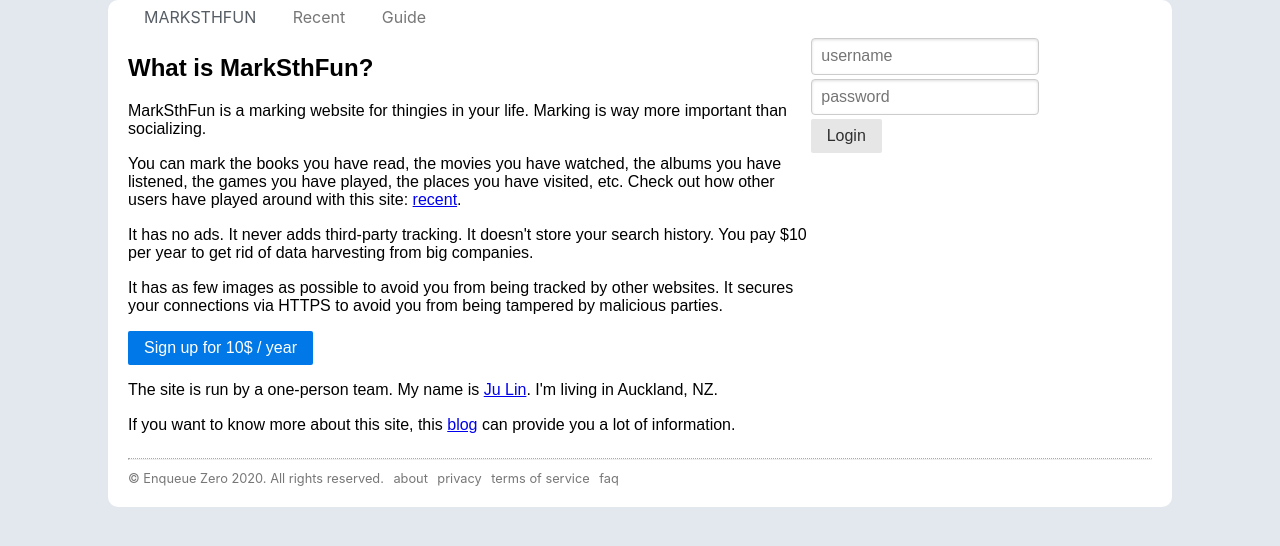
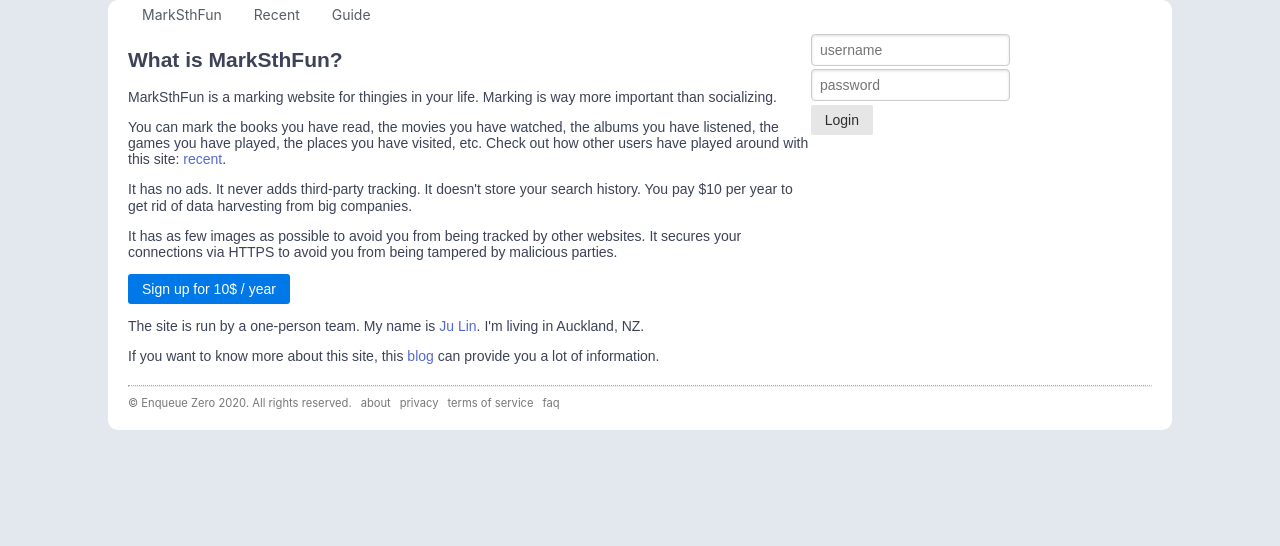
Before and after one commit to soasme/shire, a Flask app: page / in a window 1280 px wide. Shown: the top 546 px of the page. Run offline with Flask 2, Linux system fonts and the light colour scheme; some libraries are stand-ins or nearby versions.

Commit message:
improve style.

```diff
--- a/shire/app.py
+++ b/shire/app.py
@@ -24,8 +24,8 @@ app.config.update({
     'SQLALCHEMY_DATABASE_URI': config('DATABASE_URL'),
     # OPTIONAL
     'SITE_NAME': config('SITE_NAME', default='MarkSthFun'),
-    'SITE_DOMAIN': config('SITE_DOMAIN', default='http://127.0.0.1:5000'),
-    'BLOG_URL': config('BLOG_URL', default='https://enqueuezero.com'),
+    'SITE_DOMAIN': config('SITE_DOMAIN', default='127.0.0.1:5000'),
+    'BLOG_URL': config('BLOG_URL', default='http://127.0.0.1:3000'),
     'SQLALCHEMY_TRACK_MODIFICATIONS': config('SQLALCHEMY_TRACK_MODIFICATIONS', cast=bool, default=False),
     'SIGNUP_ENABLED': config('SIGNUP_ENABLED', cast=bool, default=False),
     'STRIPE_ENABLED': config('STRIPE_ENABLED', cast=bool, default=False),
@@ -219,7 +219,7 @@ def faq():
 def signup_page():
     """Create an account"""
     if not current_app.config['SIGNUP_ENABLED']: return 'coming soon'
-    error = session.pop('error.signup', None)
+    error = session.pop('error.signup', '')
     return render("signup.html", error=error)
 
 @app.route('/signup/', methods=['POST'])
@@ -387,6 +387,10 @@ def profile(username):
     return render('profile.html', username=username, user=user,
             things_cnt=things_cnt, things=things, is_me=is_me,
             mark_error=mark_error)
+
+@app.route('/u/<username>/<q>/')
+def query_user_marks(username, q):
+    return q
 
 @app.route('/mark/', methods=['POST'])
 def mark():
--- a/shire/static/css/main.css
+++ b/shire/static/css/main.css
@@ -1,15 +1,15 @@
-body {background-color: #e3e8ee; font-family: -apple-system , BlinkMacSystemFont , "Segoe UI" , "Roboto" , "Helvetica Neue" , "Ubuntu" , sans-serif;}
+body {background-color: #e3e8ee; font-family: -apple-system , BlinkMacSystemFont , "Segoe UI" , "Roboto" , "Helvetica Neue" , "Ubuntu" , sans-serif; color: #3c4257; font-weight: 400; font-size: 14px;}
+a { color: #5469d4; text-decoration: none; }
+a:hover { color: #ffffff; background-color: #5469d4; }
+.pure-menu-heading { text-transform: none; }
+.pure-button-primary { background-color: #5469d4; border-radius: 3px; }
 #content {width: 1024px; margin-left: auto; margin-right: auto; background-color: #fff; padding: 0 20px 20px; border-radius: 10px;}
 .footer-link {text-decoration: none; color: #777; font-size: .8em; margin-left: 5px;}
 .footer-copyright {color: #777; font-size: .8em;}
 .thing {padding-bottom: 10px;}
 .thing-title {font-size: 1.2em;}
-.thing-title a {text-decoration: none; color: #111;}
-.thing-title a:hover {color: #fff; background-color: #072;}
 .thing-time {color: #999; font-size: .8em; margin-top: 5px;}
 .thing-tag a {text-decoration: none; color: #999; border-bottom: dashed 1px #999; font-size: .8em;}
 .thing-tag a:hover{color: #fff; background-color: #999;}
-.thing-username a {text-decoration: none; color: #072; }
-.thing-username a:hover {text-decoration: none; color: #fff; background-color: #072;}
 .thing-mgmt a {text-decoration: none; color: #999; font-size: .8em; cursor: pointer;}
 .thing-mgmt a:hover {color: #fff; background-color: #999;}
--- a/shire/templates/widget_nav.html
+++ b/shire/templates/widget_nav.html
@@ -1,18 +1,13 @@
 <div class="header">
   <div class="home-menu pure-menu pure-menu-horizontal">
     <a class="pure-menu-heading" href="/">{{ config.SITE_NAME }}</a>
-
-    <ul class="pure-menu-list">
-      <li class="pure-menu-item"><a href="/recent/" class="pure-menu-link">Recent</a></li>
-      <li class="pure-menu-item"><a href="/guide/" class="pure-menu-link">Guide</a></li>
-      {% if session.get('uid') %}
-      <li class="pure-menu-item">
-        <a href="/u/{{ session.get('uid') }}" class="pure-menu-link">
-          @{{ session.get('uid') }}
-        </a>
-      </li>
-      <li class="pure-menu-item"><a href="/logout/" class="pure-menu-link">Logout</a></li>
-      {% endif %}
-    </ul>
+    <a class="pure-menu-heading" href="/recent/">Recent</a>
+    <a class="pure-menu-heading" href="/guide/">Guide</a>
+    {% if session.get('uid') %}
+    <a href="/u/{{ session.get('uid') }}" class="pure-menu-heading">
+      @{{ session.get('uid') }}
+    </a>
+    <a href="/logout/" class="pure-menu-heading">Logout</a>
+    {% endif %}
   </div>
 </div>
```
